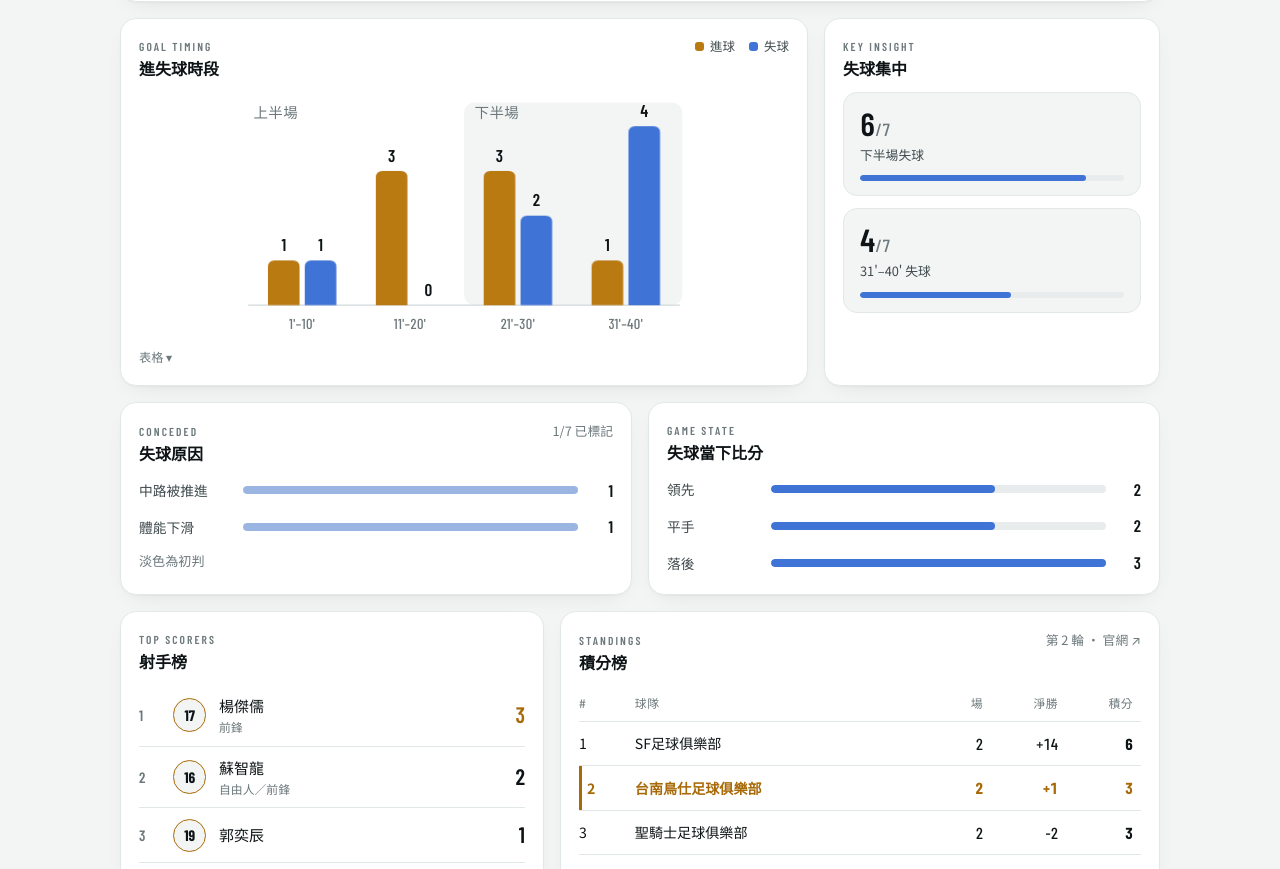
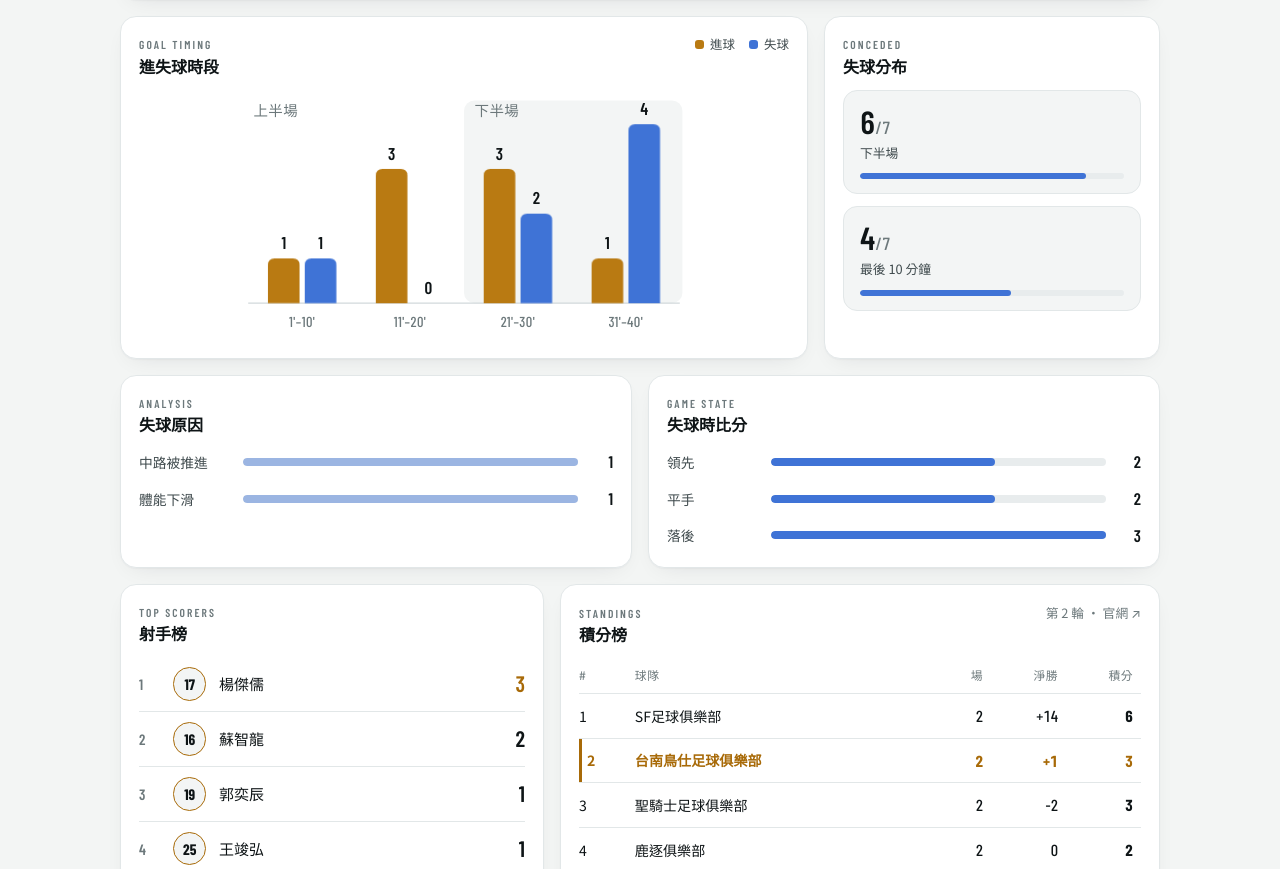
Before and after one commit to WazzaBenedict/niaoshi-fc, a plain HTML site: page index.html in a window 1280 px wide. Shown: the part 462-1331 px from the top of the page. Drawn offline with nearby package versions, Linux system fonts and the light colour scheme.

Commit message:
精簡文字：移除陣式、位置、說明與表格切換，戰術板與檢討用字收斂，加上快取版本號
Co-Authored-By: Claude Opus 5.5 <noreply@anthropic.com>
Claude-Session: https://claude.ai/code/session_01Pwcb6Y6HLcV9ZD2xFdaG6N

```diff
--- a/assets/app.js
+++ b/assets/app.js
@@ -189,9 +189,6 @@
         <line x1="${padX}" x2="${W - padX}" y1="${H - padB}" y2="${H - padB}" class="base"/>
         ${bars}
       </svg>
-      <details class="tbl"><summary>表格 ▾</summary><table><thead><tr><th>時段</th><th>進球</th><th>失球</th></tr></thead><tbody>
-        ${WINDOWS.map((w, i) => `<tr><td>${w}</td><td>${s.win[0][i]}</td><td>${s.win[1][i]}</td></tr>`).join('')}
-      </tbody></table></details>
     </figure>`;
   }
 
@@ -258,7 +255,7 @@
         <div>
           <span class="kicker">${esc(D.team.season)} · D LEAGUE L3</span>
           <h1>${esc(D.team.name)}</h1>
-          <div class="sub"><span class="pill gold">${esc(D.team.formation)}</span><span>${esc(D.team.league)}</span></div>
+          <div class="sub"><span>${esc(D.team.league)}</span></div>
           <div class="form">${form}${next ? '<a class="U" title="下一場">?</a>' : ''}</div>
         </div>
         <div class="stats">
@@ -284,22 +281,21 @@
           ${windowChart(s)}
         </section>
         <section class="card c4">
-          ${head('Key insight', '失球集中')}
+          ${head('Conceded', '失球分布')}
           <div class="tiles">
-            <div class="tile"><div class="v num">${sh}<small>/${s.ga}</small></div><div class="k">下半場失球</div><div class="meter"><i class="grow-x" style="width:${s.ga ? sh / s.ga * 100 : 0}%"></i></div></div>
-            <div class="tile"><div class="v num">${l10}<small>/${s.ga}</small></div><div class="k">31'–40' 失球</div><div class="meter"><i class="grow-x" style="width:${s.ga ? l10 / s.ga * 100 : 0}%;--d:1"></i></div></div>
+            <div class="tile"><div class="v num">${sh}<small>/${s.ga}</small></div><div class="k">下半場</div><div class="meter"><i class="grow-x" style="width:${s.ga ? sh / s.ga * 100 : 0}%"></i></div></div>
+            <div class="tile"><div class="v num">${l10}<small>/${s.ga}</small></div><div class="k">最後 10 分鐘</div><div class="meter"><i class="grow-x" style="width:${s.ga ? l10 / s.ga * 100 : 0}%;--d:1"></i></div></div>
           </div>
         </section>
       </div>
 
       <div class="grid">
         <section class="card c6">
-          ${head('Conceded', '失球原因', `${s.conceded.filter(x => x.e.cause && x.e.cause.length).length}/${s.conceded.length} 已標記`)}
+          ${head('Analysis', '失球原因')}
           ${hbar(causes, '尚未標記')}
-          ${Object.keys(s.causesTentative).length ? '<p class="small muted" style="margin:10px 0 0">淡色為初判</p>' : ''}
         </section>
         <section class="card c6">
-          ${head('Game state', '失球當下比分')}
+          ${head('Game state', '失球時比分')}
           ${hbar([{ k: '領先', v: cs.lead }, { k: '平手', v: cs.draw }, { k: '落後', v: cs.trail }])}
         </section>
       </div>
@@ -307,7 +303,7 @@
       <div class="grid">
         <section class="card c5">
           ${head('Top scorers', '射手榜')}
-          ${scorers.length ? `<ol class="rank">${scorers.map(([n, v], i) => { const p = player(n); return `<li><span class="pos">${i + 1}</span><span class="shirt">${esc(n)}</span><span class="nm">${esc(pname(n))}${p && p.pos ? `<small>${esc(p.pos)}</small>` : ''}</span><span class="g">${v}</span></li>`; }).join('')}</ol>` : '<p class="empty">—</p>'}
+          ${scorers.length ? `<ol class="rank">${scorers.map(([n, v], i) => { const p = player(n); return `<li><span class="pos">${i + 1}</span><span class="shirt">${esc(n)}</span><span class="nm">${esc(pname(n))}</span><span class="g">${v}</span></li>`; }).join('')}</ol>` : '<p class="empty">—</p>'}
         </section>
         <section class="card c7">
           ${head('Standings', '積分榜', `第 ${st.afterRound} 輪 · <a href="${D.team.links.standings}" target="_blank" rel="noopener">官網 ↗</a>`)}
@@ -491,7 +487,7 @@
       box.innerHTML = `${frames.length > 1 ? `<div class="frames">${frames.map((f, i) => `<button type="button" class="chip ${i === idx ? 'on' : ''}" data-i="${i}">${i + 1} · ${esc(f.label || '')}</button>`).join('')}</div>` : (frames[0].label ? `<div class="frames"><span class="chip on">${esc(frames[0].label)}</span></div>` : '')}
         <div class="pitch-wrap"></div>
         ${legendPitch()}
-        ${diagram.note ? `<p class="board-note">${esc(diagram.note)}</p>` : ''}`;
+        `;
       Pitch.render(box.querySelector('.pitch-wrap'), frames[idx], { label: frames[idx].label });
       box.querySelectorAll('[data-i]').forEach(b => b.onclick = () => { idx = +b.dataset.i; draw(); });
     };
@@ -527,7 +523,7 @@
       const cell = (r, c) => {
         const v = r[c];
         if (c === 'no') return `<td class="num" style="color:var(--gold);font-weight:700">${v}</td>`;
-        if (c === 'name') return `<td>${esc(v)}${r.pos ? `<span class="sub">${esc(r.pos)}</span>` : ''}</td>`;
+        if (c === 'name') return `<td>${esc(v)}</td>`;
         if (c === 'acc') return `<td class="n">${v >= 0 ? Math.round(v * 100) + '%' : '<span class="muted">–</span>'}</td>`;
         if (['gf', 'ga', 'pm', 'mins', 'apps'].includes(c) && !r.apps) return `<td class="n muted">–</td>`;
         if (c === 'pm') return `<td class="n ${v > 0 ? 'pos' : v < 0 ? 'neg' : ''}">${v > 0 ? '+' : ''}${v}</td>`;
@@ -543,9 +539,8 @@
     };
     const v = view(`${draftBanner()}
       <section class="card">
-        ${head('Squad 2026/27', '球員數據', `${D.team.players.length} 人`)}
+        ${head('Squad 2026/27', '球員數據')}
         <div class="scroll"><table class="t sticky" id="ptbl"></table></div>
-        <p class="small muted" style="margin:12px 0 0">出場／分鐘／在場進失：${s.lineupMatches} 場有完整換人紀錄 · 傳球／攔截：${s.psMatches} 場</p>
       </section>
       <section class="card">${head('Staff', '職員')}
         <div style="display:flex;gap:24px;flex-wrap:wrap">${D.team.staff.map(x => `<div><span class="kicker">${esc(x.role)}</span><b>${esc(x.name)}</b></div>`).join('')}</div>
--- a/data/boards.json
+++ b/data/boards.json
@@ -1,11 +1,10 @@
 [
   {
     "id": "defend-321",
-    "title": "3-2-1 防守站位",
-    "note": "3 後衛 + 2 中場站在球與球門之間，前鋒留在中線當出球點。第 2 輪上半場 0 失球。",
+    "title": "3-2-1 防守陣型",
     "frames": [
       {
-        "label": "對手後場持球",
+        "label": "對手持球",
         "us": [
           {
             "no": "GK",
@@ -40,8 +39,7 @@
           {
             "no": "",
             "x": 50,
-            "y": 50,
-            "label": "出球點"
+            "y": 50
           }
         ],
         "them": [
@@ -88,7 +86,7 @@
         "arrows": []
       },
       {
-        "label": "斷球後反擊",
+        "label": "斷球反擊",
         "us": [
           {
             "no": "GK",
@@ -198,11 +196,10 @@
   },
   {
     "id": "leading-shape",
-    "title": "領先時站位",
-    "note": "防線維持中低位，保留 1 前鋒 + 1 中場在中線附近接應解圍球，迫使對手留人防守。",
+    "title": "領先時陣型",
     "frames": [
       {
-        "label": "問題：整隊退太深",
+        "label": "退守過深",
         "us": [
           {
             "no": "GK",
@@ -301,7 +298,7 @@
         ]
       },
       {
-        "label": "建議：保留 1+1 在中線",
+        "label": "保留中線接應",
         "us": [
           {
             "no": "GK",
@@ -331,14 +328,12 @@
           {
             "no": "",
             "x": 64,
-            "y": 52,
-            "label": "接應"
+            "y": 52
           },
           {
             "no": "",
             "x": 48,
-            "y": 44,
-            "label": "出球點"
+            "y": 44
           }
         ],
         "them": [
--- a/data/matches.json
+++ b/data/matches.json
@@ -59,12 +59,11 @@
       }
     ],
     "review": {
-      "summary": "對積分榜首 SF（兩輪進 16 失 2）以 2-5 落敗。最後 7 分鐘連失 3 球，是本季「下半場失守」問題的第一次出現。",
+      "summary": "客場 2–5 負 SF。34' 後連失 3 球。",
       "observations": [],
       "good": [],
       "improve": [],
-      "plan": [],
-      "pending": "本場尚未做完整賽後檢討，也沒有先發與換人紀錄。"
+      "plan": []
     }
   },
   {
@@ -126,7 +125,7 @@
           "half": 1,
           "t": "12:38"
         },
-        "note": "自家禁區斷球，單人帶過中線，約 10 秒打到對方禁區，教科書式防反"
+        "note": "自家禁區斷球，單人推進，10 秒內完成反擊"
       },
       {
         "min": 15,
@@ -168,107 +167,106 @@
           "half": 2,
           "t": "11:30"
         },
-        "note": "初判：影片約 32' 可見聖騎士 3 人從中路推進，一名鳥仕球員彎腰喘氣。失球過程尚未逐格確認。"
+        "note": "對方 3 人中路推進；我方一人體能下滑"
       }
     ],
     "review": {
-      "summary": "鳥仕作客以 6-2 大勝聖騎士，拿下本季首勝，L3 升至第 2。上半場 10'–15' 連入 4 球，比賽在半場前就已決定；下半場互有攻守，雙方各入 2 球。",
+      "summary": "客場 6–2 勝聖騎士，本季首勝，升至第 2。10'–15' 連進 4 球。",
       "observations": [
         {
-          "video": "上半場 2:30、7:30",
-          "min": "約 3'、8'",
-          "text": "球大多在鳥仕半場，聖騎士 3-4 人壓上，鳥仕深位防守"
+          "video": "上半場 2:30",
+          "min": "3'",
+          "text": "對方 3–4 人壓上，我方深位防守"
         },
         {
-          "video": "上半場 9:43–9:56",
-          "min": "約 10'",
-          "text": "鳥仕進球後球員回防，黑衣在中圈開球"
+          "video": "上半場 9:43",
+          "min": "10'",
+          "text": "進球後回防，對方中圈開球"
         },
         {
-          "video": "上半場 12:43–12:49",
-          "min": "約 13'",
-          "text": "斷球後一名白衣在中線過掉防守者，獨自帶球直推對方球門，約 10 秒內從自家禁區打到對方禁區"
+          "video": "上半場 12:43",
+          "min": "13'",
+          "text": "斷球後單人帶過中線直搗禁區"
         },
         {
           "video": "上半場 13:20",
-          "min": "約 14'",
-          "text": "聖騎士進攻時，鳥仕 4 人站在球與球門之間，1 人留在中線附近當反擊點"
+          "min": "14'",
+          "text": "4 人守在球與球門之間，1 人留中線"
         },
         {
           "video": "上半場 18:20",
-          "min": "約 19'",
-          "text": "鳥仕退成中低位防線，對方前鋒站在鳥仕後衛身後"
+          "min": "19'",
+          "text": "中低位防線，對方前鋒站在後衛身後"
         },
         {
           "video": "下半場 5:30",
-          "min": "約 26'",
-          "text": "聖騎士後場推進，鳥仕多數球員留在自己半場"
+          "min": "26'",
+          "text": "對方後場推進，我方多數人留在本方半場"
         },
         {
           "video": "下半場 11:30",
-          "min": "約 32'",
-          "text": "聖騎士 3 人從中路推進，一名鳥仕球員彎腰喘氣，體能下滑跡象明顯"
+          "min": "32'",
+          "text": "對方 3 人中路推進，我方體能下滑"
         }
       ],
       "good": [
         {
-          "title": "轉換速度是最大武器",
-          "text": "10'–15' 連入 4 球，楊傑儒 12'、13'、15' 三分鐘內帽子戲法。至少一球是「自家禁區斷球 → 單人帶過中線 → 約 10 秒打到對方禁區」。"
+          "title": "轉換速度",
+          "text": "10'–15' 連進 4 球；楊傑儒 3 分鐘帽子戲法。"
         },
         {
-          "title": "上半場防守紀律好",
-          "text": "開場 9 分鐘聖騎士佔上風，但鳥仕 4 人守在球與球門之間，上半場 0 失球。"
+          "title": "上半場防守",
+          "text": "4 人守在球與球門之間，上半場零失球。"
         },
         {
-          "title": "得分來源分散",
-          "text": "兩輪 8 球由 5 人打進，對手很難只盯一個人。"
+          "title": "得分分散",
+          "text": "兩輪 8 球由 5 人攻入。"
         },
         {
-          "title": "失球後馬上回應",
-          "text": "25' 被追到 2-5 後，26' 蘇智龍就把差距拉回 4 球。"
+          "title": "失球後回應",
+          "text": "25' 失球，26' 立即追加一球。"
         }
       ],
       "improve": [
         {
-          "title": "下半場失守是持續問題",
-          "text": "兩輪共失 7 球，6 球在下半場，4 球在最後 10 分鐘（31'–40'）。"
+          "title": "下半場失球",
+          "text": "兩輪 7 失球中 6 球在下半場，4 球在 31'–40'。"
         },
         {
-          "title": "領先後防線退太深",
-          "text": "下半場聖騎士後場可以輕鬆推進，鳥仕多數球員留在自己半場。前方「1」缺少支援，解圍球留不住。"
+          "title": "領先後退太深",
+          "text": "全隊退回本方半場，解圍球無人接應。"
         },
         {
           "title": "體能與輪換",
-          "text": "32' 前後有鳥仕球員彎腰喘氣。防反需要反覆衝刺，兩名中場最容易先累倒。"
+          "text": "32' 前後出現明顯體能下滑，中場最先受影響。"
         },
         {
-          "title": "開局被壓著打",
-          "text": "開場到 9' 球大多在鳥仕半場。遇到 SF 這種強隊，被壓 9 分鐘很可能就會失球。"
+          "title": "開局被壓制",
+          "text": "0'–9' 球權多在本方半場。"
         }
       ],
       "plan": [
         {
-          "title": "下半場輪換計畫",
-          "text": "預先定好約 25'–30' 換上新鮮的中場，不要等球員跑不動才換（輪換規則以競賽規程為準）。"
+          "title": "預排輪換",
+          "text": "25'–30' 換上中場。"
         },
         {
-          "title": "領先時不要整隊後退",
-          "text": "防線維持中低位，但保留「1 前鋒 + 1 中場」在中線附近，讓解圍球有人接。見戰術板「領先時站位」。"
+          "title": "領先時保留接應點",
+          "text": "1 前鋒 + 1 中場留在中線附近。"
         },
         {
-          "title": "最後 10 分鐘專項訓練",
-          "text": "練習尾段疲勞狀態下的 3 後衛平行移動和門將指揮。"
+          "title": "尾段體能訓練",
+          "text": "疲勞狀態下的三中衛平行移動與門將指揮。"
         },
         {
-          "title": "對鹿逐要有 B 計畫",
-          "text": "若對方也低位防守，一名中場回收接應、邊路後衛前插，讓進攻有 4 人。準備 1–2 種定位球套路。"
+          "title": "對鹿逐 B 計畫",
+          "text": "中場回收接應、邊後衛前插；準備 1–2 套定位球。"
         },
         {
-          "title": "保持現有反擊路線",
-          "text": "斷球後第一腳往前，帶球者直接攻空檔。"
+          "title": "維持反擊路線",
+          "text": "斷球第一腳向前，持球者直攻空檔。"
         }
-      ],
-      "pending": "已有先發 7 人，但還沒有換人時間。楊傑儒、薛易昀不在先發卻有進球，代表中途有換人；用「紀錄」頁補上換人分鐘後，就能算出每位球員在場時的進失球。"
+      ]
     }
   },
   {
--- a/index.html
+++ b/index.html
@@ -12,7 +12,7 @@
   <link rel="preconnect" href="https://fonts.googleapis.com">
   <link rel="preconnect" href="https://fonts.gstatic.com" crossorigin>
   <link rel="stylesheet" href="https://fonts.googleapis.com/css2?family=Barlow+Condensed:wght@500;600;700&family=Noto+Sans+TC:wght@400;500;700&display=swap">
-  <link rel="stylesheet" href="assets/style.css">
+  <link rel="stylesheet" href="assets/style.css?v=4">
 </head>
 <body>
   <header class="topbar">
@@ -32,7 +32,7 @@
   </header>
   <main id="app" class="wrap"><div class="loader" aria-label="載入中"></div></main>
   <footer class="foot wrap">鳥仕 FC · D LEAGUE 2026/27 · 資料：D LEAGUE 官方紀錄</footer>
-  <script src="assets/pitch.js"></script>
-  <script src="assets/app.js"></script>
+  <script src="assets/pitch.js?v=4"></script>
+  <script src="assets/app.js?v=4"></script>
 </body>
 </html>
```
